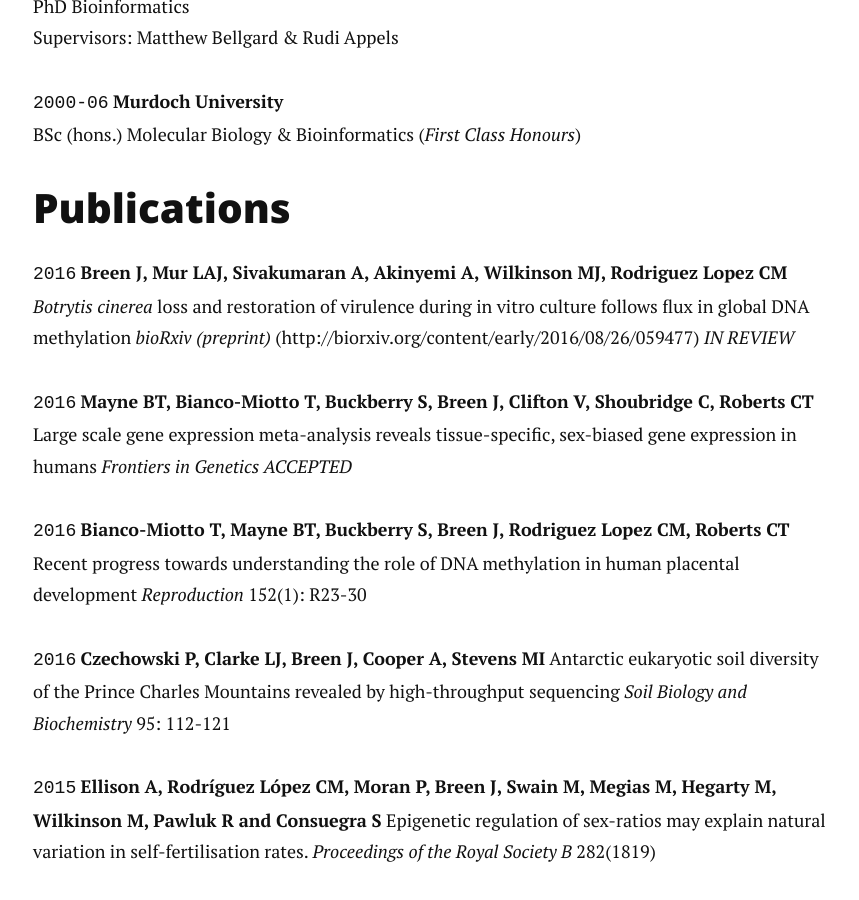
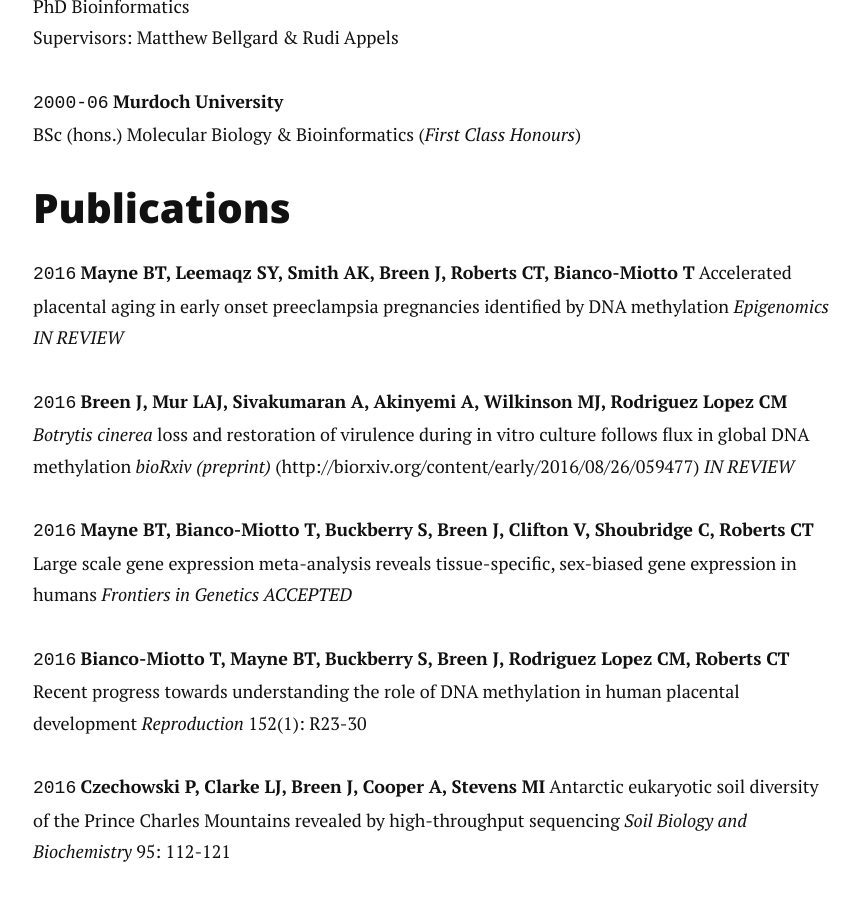
Before and after one commit to jimmybgammyknee/jimmybgammyknee.github.io, a Jekyll site: the page built from cv.md, in a window 1280 px wide and 900 px high, scrolled down 1507 px. Shown: the whole window, without its empty margins (207-1066 px from the left). Built offline with Jekyll 4.4.1, drawn with Linux system fonts in a browser that asks for light colours; nearby versions of some CDN libraries.

Commit message:
adds to cv pages

```diff
--- a/cv.md
+++ b/cv.md
@@ -19,9 +19,9 @@
 ### Current
 
 `2016-Current`
-__University of Adelaide__ <br>
-Bioinformatics Leader, Robinson Research Institute & <br>
-University of Adelaide Bioinformatics Hub <br>
+__University of Adelaide__
+Bioinformatics Leader, Robinson Research Institute &
+University of Adelaide Bioinformatics Hub
 (Adelaide, SA Australia)
 
 `2013-16`
@@ -56,6 +56,10 @@
 ## Publications
 
 <!-- ### Journals -->
+
+`2016`
+__Mayne BT, Leemaqz SY, Smith AK, Breen J, Roberts CT, Bianco-Miotto T__
+Accelerated placental aging in early onset preeclampsia pregnancies identified by DNA methylation *Epigenomics* *IN REVIEW*
 
 `2016`
 __Breen J, Mur LAJ, Sivakumaran A, Akinyemi A, Wilkinson MJ, Rodriguez Lopez CM__
```
